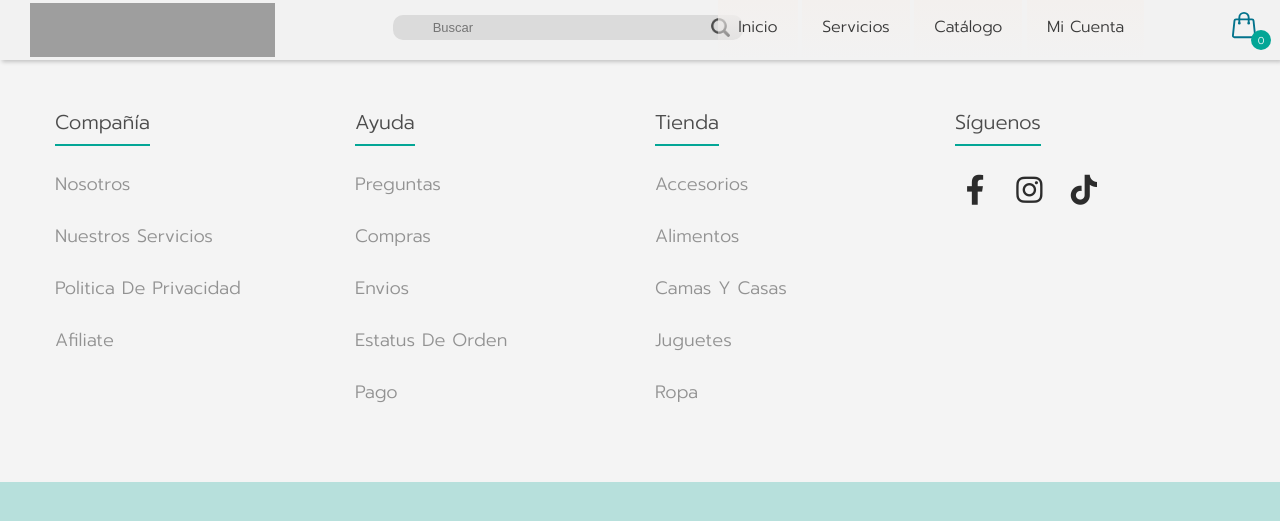
After one commit to hugoanto70/hugoanto7011, a PHP site: page /pages/collar_topraw.html in a window 1280 px wide. The commit adds this page. Shown: the top 521 px of the page. Run offline with PHP 8.4, Linux system fonts and the light colour scheme; grey boxes are pictures that could not be loaded.

Commit message:
Avance Web (Creación pages)

```diff
--- a/css/styles.css
+++ b/css/styles.css
@@ -288,6 +288,11 @@ body .container-items .item .info-product .precios .impuesto {
   font-size: 12px;
   font-family: "Prompt", sans-serif;
 }
+body .container-items .item .info-product a {
+  text-decoration: none;
+  color: #03738C;
+  cursor: pointer;
+}
 body .container-items .item .info-product h2 {
   border-top: 1px solid rgba(0, 0, 0, 0.2);
   font-size: 18px;
@@ -306,6 +311,7 @@ body .container-items .item .info-product button {
   border: none;
   background: none;
   background-color: #03738C;
+  border-radius: 10px;
   color: white;
   padding: 5px 10px;
   transition: all 0.3s;
--- /dev/null
+++ b/pages/collar_topraw.html
@@ -0,0 +1,135 @@
+<!DOCTYPE html>
+<html lang="en">
+<head>
+    <meta charset="UTF-8">
+    <meta name="viewport" content="width=device-width, initial-scale=1.0">
+    <meta name="description" content="Cuidado y bienestar para tus mascotas en nuestra veterinaria. Ofrecemos servicios profesionales de salud, consultas especializadas y atención amorosa para perros y gatos. ¡Confía en nosotros para mantener a tus amigos peludos felices y saludables! Agenda tu cita hoy mismo.">
+    <title>InstaVet | Accesorios</title>
+    <link rel="stylesheet" href="https://cdnjs.cloudflare.com/ajax/libs/font-awesome/6.4.2/css/all.min.css">
+    <link rel="stylesheet" href="https://cdn.jsdelivr.net/npm/bootstrap@5.3.1/dist/css/bootstrap.min.css">
+    <link rel="stylesheet" href="../css/styles.css">
+    <link rel="shortcut icon" href="../multimedia/logos/Logo InstaVet Con Gradiente.png" type="image/x-icon">
+
+</head>
+<body>
+    <nav class="navegacion">
+        <img src="../multimedia/logos/InstaVet logo lateral.svg" alt="logo_instavet" class="logo">
+        <div class="container">
+            <form action="" class="search-bar">
+                <input type="text" placeholder="Buscar" name="q">
+                <button type="submit"><img src="../multimedia/searchbar/busqueda.png" alt="lupa"></button>
+            </form>
+        </div>
+        <ul class="menu">
+            <div class="caja">
+                <li> <a href="../index.html" class="enlace">Inicio</a> </li>
+            </div>
+            <div class="caja">
+                 <li> <a href="../pages/planes_salud.html" class="enlace">Servicios</a> </li>
+            </div>
+            <div class="caja">
+                <li> <a class="enlace" href="../pages/catalogo.html">Catálogo</a>
+                  <ul class="submenu">
+                   <li><a href="#">Accesorios</a></li>
+                   <li><a href="#">Alimentos</a></li>
+                   <li><a href="#">Camas y Casas</a></li>
+                   <li><a href="#">Cosmeticos</a></li>
+                   <li><a href="#">Juguetes</a></li>
+                   <li><a href="#">Ropa</a></li>
+                  </ul>
+                </li>
+            </div>
+            <div class="caja">
+                <li> <a href="../pages/cuenta.html" class="enlace">Mi Cuenta</a> </li>
+            </div>
+        </ul>
+        <div class="container-icon">
+          <div class="container-cart-icon">
+            <svg xmlns="http://www.w3.org/2000/svg" fill="none" viewBox="0 0 24 24" stroke-width="1.5" stroke="currentColor" class="carrito">
+              <path stroke-linecap="round" stroke-linejoin="round" d="M15.75 10.5V6a3.75 3.75 0 10-7.5 0v4.5m11.356-1.993l1.263 12c.07.665-.45 1.243-1.119 1.243H4.25a1.125 1.125 0 01-1.12-1.243l1.264-12A1.125 1.125 0 015.513 7.5h12.974c.576 0 1.059.435 1.119 1.007zM8.625 10.5a.375.375 0 11-.75 0 .375.375 0 01.75 0zm7.5 0a.375.375 0 11-.75 0 .375.375 0 01.75 0z" />
+            </svg>
+
+            <div class="count-products">
+              <span id="contador-productos">0
+              </span>
+            </div>
+
+          </div>
+
+          <div class="container-cart-products hidden-cart">
+            <div class="row-product hidden">
+              <div class="cart-product">
+                <div class="info-cart-product">
+                  <span class="cantidad-producto-carrito"></span>
+                  <p class="titulo-producto-carrito"></p>
+                  <span class="precio-producto-carrito"></span>
+
+                </div>
+                <svg xmlns="http://www.w3.org/2000/svg" fill="none" viewBox="0 0 24 24" stroke-width="1.5" stroke="currentColor" class="icon-close">
+                  <path stroke-linecap="round" stroke-linejoin="round" d="M6 18L18 6M6 6l12 12" />
+                </svg>
+
+
+              </div>
+            </div>
+
+            <div class="cart-total hidden">
+              <h3>Total:</h3>
+              <span class="total-pagar">$0</span>
+            </div>
+            <p class="cart-empty">El carrito está vacío</p>
+
+          </div>
+        </div>
+
+    </nav>
+
+    <footer class="footer">
+        <div class="container-foot">
+          <div class="footer-row">
+            <div class="footer-links">
+              <h4 class="referencias">Compañía</h4>
+              <ul>
+                <li><a href="#">Nosotros</a></li>
+                <li><a href="#">Nuestros servicios</a></li>
+                <li><a href="#">Politica de privacidad</a></li>
+                <li><a href="#">Afiliate</a></li>
+              </ul>
+            </div>
+            <div class="footer-links">
+              <h4 class="referencias">Ayuda</h4>
+              <ul>
+                <li><a href="#">Preguntas</a></li>
+                <li><a href="#">Compras</a></li>
+                <li><a href="#">Envios</a></li>
+                <li><a href="#">Estatus de orden</a></li>
+                <li><a href="#">Pago</a></li>
+              </ul>
+            </div>
+            <div class="footer-links">
+              <h4 class="referencias">Tienda</h4>
+              <ul>
+                <li><a href="#">Accesorios</a></li>
+                <li><a href="#">Alimentos</a></li>
+                <li><a href="#">Camas y Casas</a></li>
+                <li><a href="#">Juguetes</a></li>
+                <li><a href="#">Ropa</a></li>
+              </ul>
+            </div>
+            <div class="footer-links">
+              <h4 class="referencias">Síguenos</h4>
+              <div class="social-link">
+                <a href="https://www.facebook.com/instavet.ec?mibextid=LQQJ4d" target="_blank"><i class="fab fa-facebook-f"></i></a>
+                <a href="https://www.instagram.com/instavet_ec/" target="_blank"><i class="fab fa-instagram"></i></a>
+                <a href="https://www.tiktok.com/@instavet.gye" target="_blank"><i class="fab fa-tiktok"></i></a>
+              </div>
+            </div>
+          </div>
+        </div>
+    </footer>
+    <script src="https://cdn.jsdelivr.net/npm/bootstrap@5.3.1/dist/js/bootstrap.bundle.min.js" integrity="sha384-HwwvtgBNo3bZJJLYd8oVXjrBZt8cqVSpeBNS5n7C8IVInixGAoxmnlMuBnhbgrkm" crossorigin="anonymous"></script>
+    <script src="../index.js"></script>
+
+
+</body>
+</html>
--- a/scss/_compraindex.scss
+++ b/scss/_compraindex.scss
@@ -54,6 +54,11 @@ body{
                         font-family: 'Prompt', sans-serif;
                     }
                 }
+                a{
+                    text-decoration: none;
+                    color:#03738C;
+                    cursor: pointer;
+                }
                 h2{
                     border-top: 1px solid rgba(0, 0, 0, 0.20);
                     font-size: 18px;
@@ -61,7 +66,9 @@ body{
                     text-align: center;
                     font-weight: 600;
                     font-family: 'Prompt', sans-serif;
+
                 }
+
                 .price{
                     font-size:18px;
                     font-weight: 600;
@@ -72,6 +79,7 @@ body{
                     border:none;
                     background: none;
                     background-color:  #03738C ;
+                    border-radius: 10px;
                     color:#ffff;
                     padding: 5px 10px;
                     transition: all .3s;
```
Also changed, not shown: index.html (+9 -9 lines), pages/cuenta.html (deleted, +0 -11 lines), multimedia/articulos-instavet/collar_osito.png (added), multimedia/articulos-instavet/collar_perro_verde.png (added), multimedia/articulos-instavet/correa-cafe.png (added), 1 other file.
